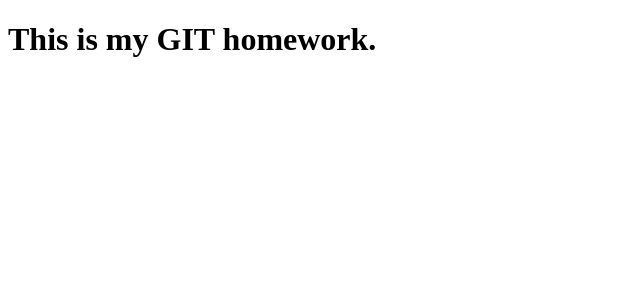
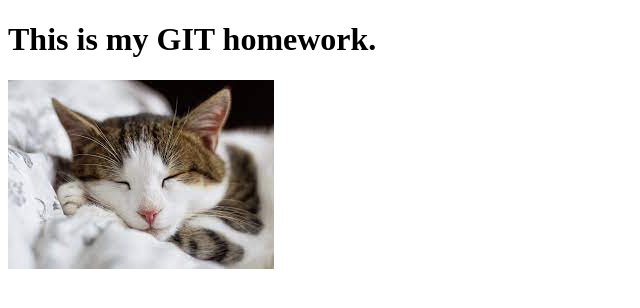
Before and after one commit to ilincahogiu/siit-git-homework, a plain HTML site: page index.html in a window 1280 px wide. Shown: the whole page, without its empty margins (0-640 px from the left). Drawn offline with Linux system fonts and the light colour scheme.

Commit message:
add an image of a cat to the html file

```diff
--- a/index.html
+++ b/index.html
@@ -7,6 +7,7 @@
 </head>
 <body>
     <h1>This is my GIT homework.</h1>
+    <img src="sleepingcat.jpeg" alt="A sleeping cat">
     <script src="main.js"></script>
 </body>
 </html>
```
Also changed, not shown: sleepingcat.jpeg (added).
